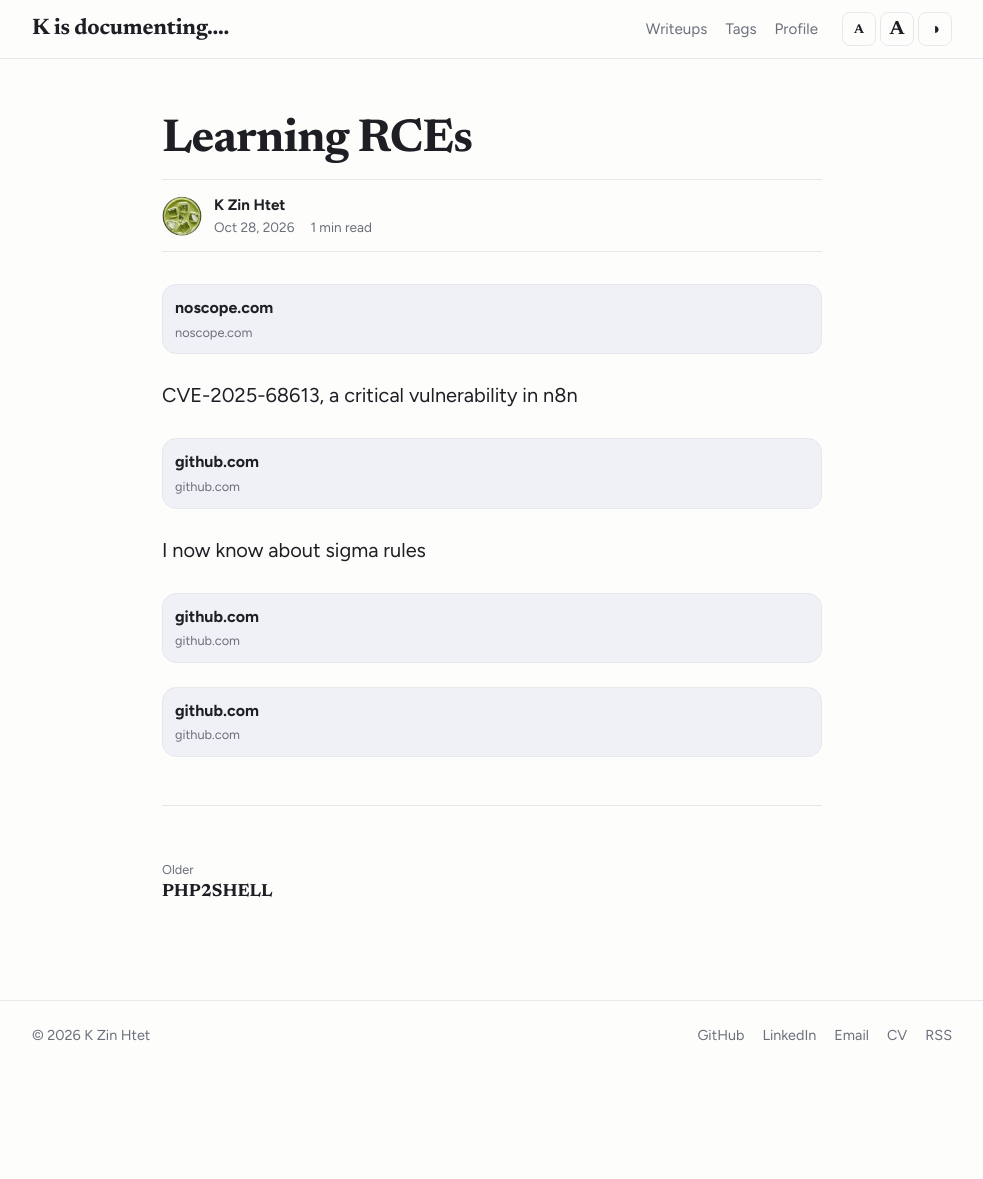
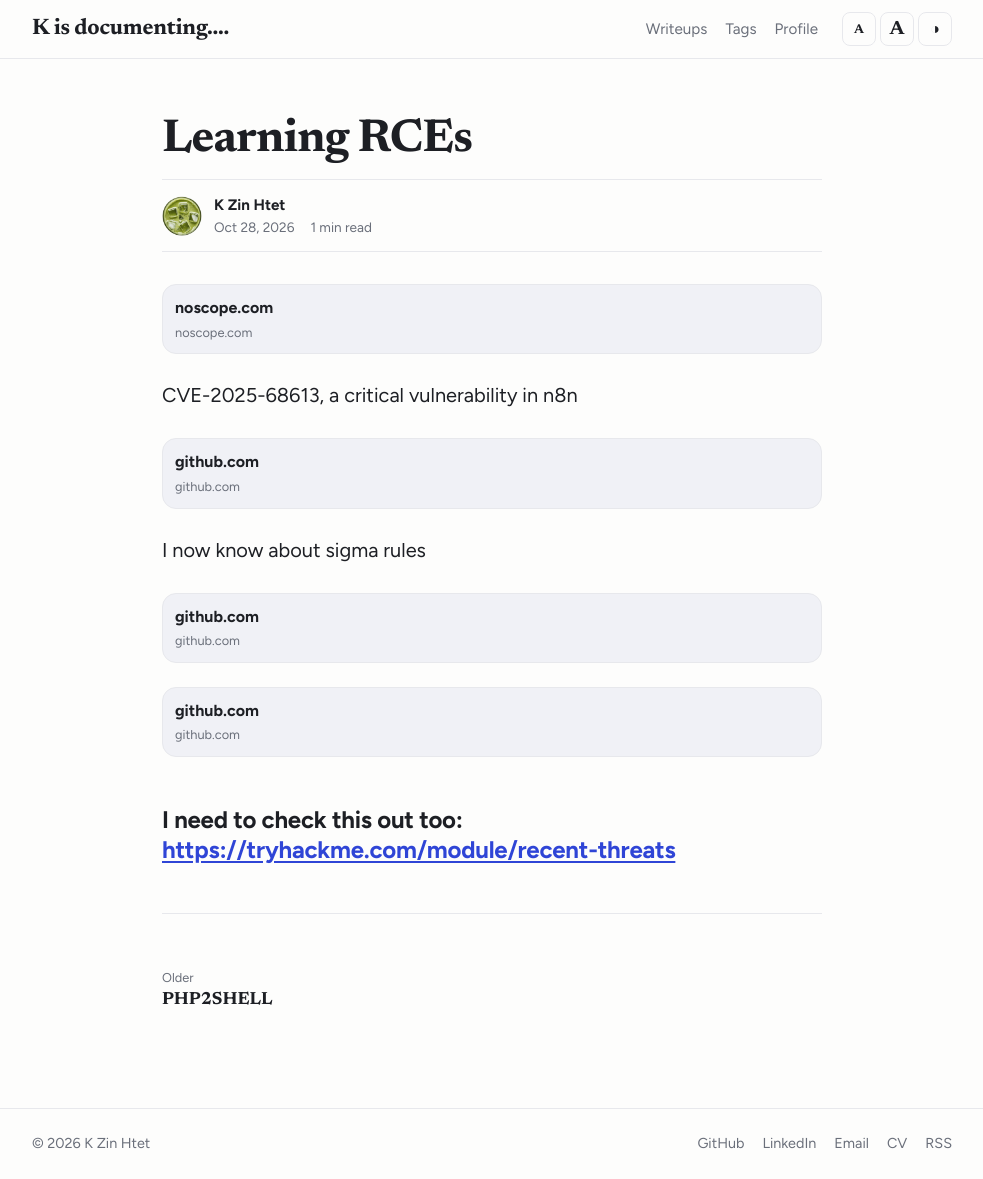
Before and after one commit to cloudskim/cloudskim.github.io, a Jekyll site: the page built from _posts/2026-10-28-learning-rces.md, in a window 1280 px wide and 1179 px high. Shown: the whole window, without its empty margins (148-1131 px from the left). Built offline with Jekyll 4.4.1, drawn with Linux system fonts in a browser that asks for light colours.

Commit message:
Update _posts/2026-10-28-learning-rces.md (via Pages CMS)

```diff
--- a/_posts/2026-10-28-learning-rces.md
+++ b/_posts/2026-10-28-learning-rces.md
@@ -12,3 +12,5 @@ I now know about sigma rules
 [https://github.com/SigmaHQ/sigma/blob/master/rules/windows/process_creation/proc_creation_win_curl_download_direct_ip_exec.yml](https://github.com/SigmaHQ/sigma/blob/master/rules/windows/process_creation/proc_creation_win_curl_download_direct_ip_exec.yml)
 
 [https://github.com/SigmaHQ/sigma/blob/master/rules/windows/process_creation/proc_creation_win_nltest_recon.yml](https://github.com/SigmaHQ/sigma/blob/master/rules/windows/process_creation/proc_creation_win_nltest_recon.yml)
+
+### I need to check this out too: [https://tryhackme.com/module/recent-threats](https://tryhackme.com/module/recent-threats)
```
